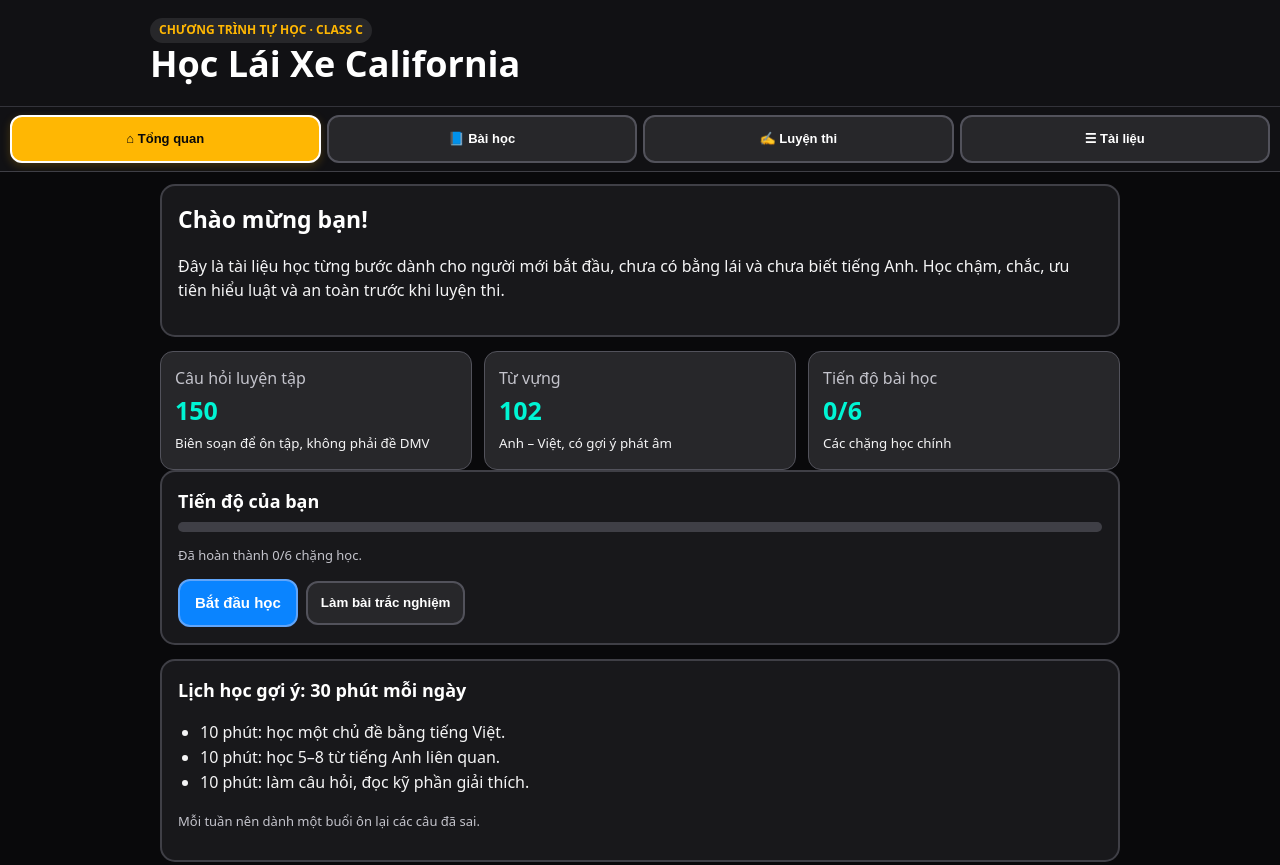
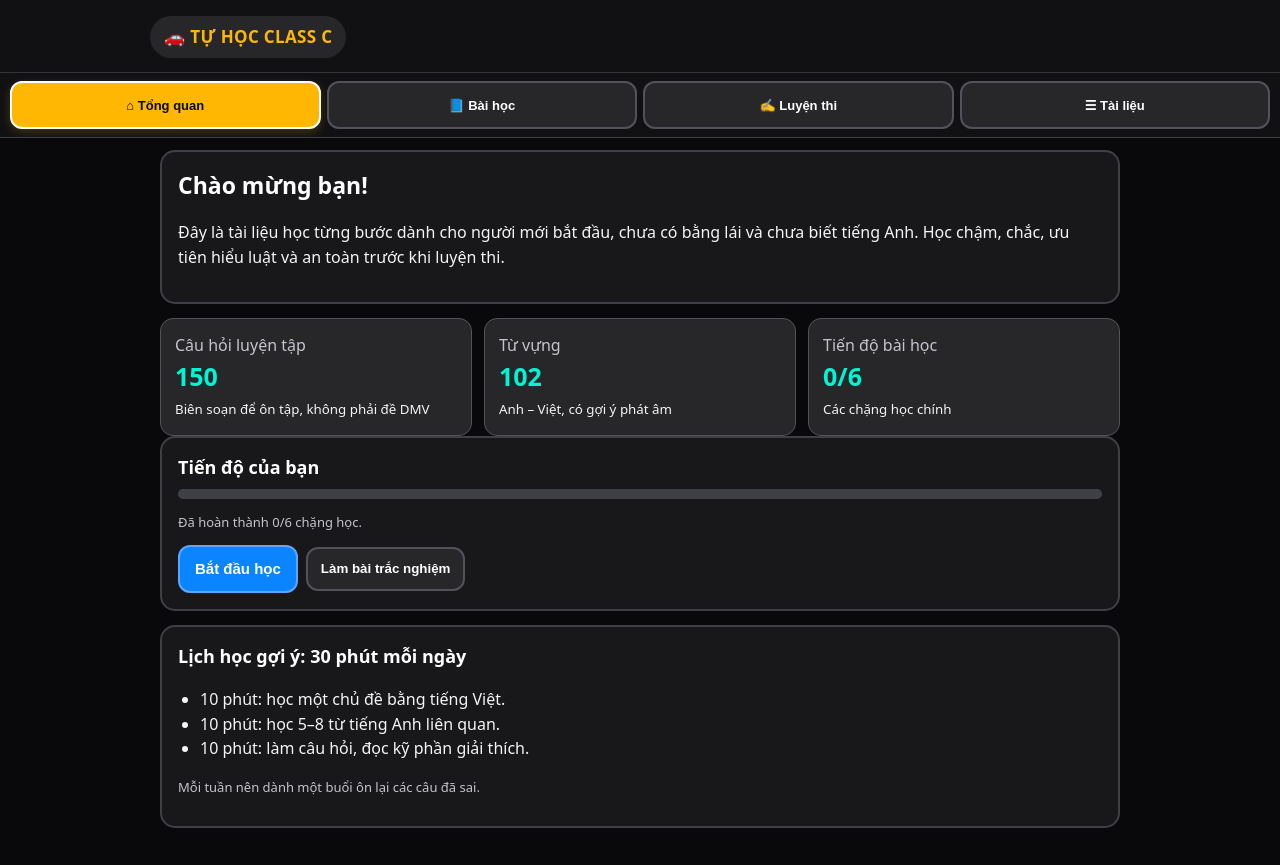
Before and after one commit to thanhleviet78/california-class-C, a plain HTML site: page index.html in a window 1280 px wide. Shown: the top 865 px of the page. Drawn offline with Linux system fonts and the light colour scheme.

Commit message:
Add files via upload

```diff
--- a/index.html
+++ b/index.html
@@ -21,7 +21,7 @@ h2{font-size:23px;margin:0 0 12px}h3{font-size:18px;margin:0 0 7px}.muted{color:
 button,.btn{cursor:pointer}.primary{background:var(--blue);color:white;border:0;border-radius:10px;padding:11px 15px;font-weight:700}.secondary{background:white;border:1px solid var(--line);color:var(--ink);border-radius:10px;padding:10px 13px;font-weight:650}
 input[type=search]{width:100%;padding:12px;border:1px solid var(--line);border-radius:10px;font:inherit;margin:8px 0 12px}
 .lesson{border:1px solid var(--line);padding:14px;border-radius:12px;margin:10px 0}.lesson.done{border-color:#80b99b;background:#f4fbf6}
-.tag{display:inline-block;border-radius:99px;background:#eaf2fa;color:#174d79;padding:3px 9px;font-size:12px;font-weight:700}
+.tag{display:inline-block;border-radius:99px;background:#eaf2fa;color:#174d79;padding:7px 13px;font-size:16px;font-weight:800;letter-spacing:.25px}
 .word{display:grid;grid-template-columns:1fr 1fr;gap:8px;padding:12px 0;border-bottom:1px solid var(--line)}.word b{display:block}.word small{color:var(--muted)}
 .question{font-size:18px;font-weight:750;margin:10px 0}.english{color:#42617e;font-style:italic;margin:5px 0 12px}
 .option{display:block;width:100%;text-align:left;padding:12px;border:1px solid var(--line);background:white;border-radius:10px;margin:8px 0;font:inherit}
@@ -37,7 +37,7 @@ a{color:#145e9a}ul{padding-left:22px}.notice{border-left:4px solid #d99a25;backg
 :root{--navy:#09090b;--blue:#0a84ff;--pale:#18181b;--ink:#f4f4f5;--muted:#b4b4bc;--line:#3f3f46;--green:#00d6b2;--bg:#09090b}
 body{background:#09090b;color:#f4f4f5;font-size:16px}
 header{background:#111114;padding:16px 16px 14px;border-bottom:1px solid #33333a}
-header .tag{background:#27272a!important;color:#ffb703!important}
+header .tag{background:#27272a!important;color:#ffb703!important;font-size:17px;padding:8px 14px;letter-spacing:.35px}
 header p{color:#d4d4d8}
 nav{background:#111114;border-bottom:1px solid #3f3f46;display:grid;grid-template-columns:repeat(4,minmax(0,1fr));gap:6px;padding:8px 10px}
 nav button{white-space:normal;min-height:48px;border:2px solid #52525b;background:#27272a;color:#fff;border-radius:12px;padding:8px 4px;font-size:13px;font-weight:800}
@@ -72,7 +72,7 @@ footer{color:#a1a1aa}
 .question>span,.english>span{flex:1 1 100%;min-width:0}
 .question .speech-btn,.english .speech-btn{flex:0 0 auto;align-self:flex-start;margin:3px 0 5px auto}
 .word>div{min-width:0}.word .vocab-speech{margin:6px 0 2px auto}
-@media(max-width:600px){header{padding:12px 13px}header h1{font-size:25px}.card{padding:12px}.lesson-fold{padding:0 11px}.word{gap:10px}.speech-btn{font-size:11px;padding:5px 7px;min-height:30px}}
+@media(max-width:600px){header{padding:12px 13px}header .tag{font-size:16px;padding:8px 13px}.card{padding:12px}.lesson-fold{padding:0 11px}.word{gap:10px}.speech-btn{font-size:11px;padding:5px 7px;min-height:30px}}
 
 /* Từ vựng: nút nghe nằm sát lề phải, điều hướng từng từ không cần vuốt dài */
 .word{align-items:start;gap:12px;padding:14px 0}
@@ -107,8 +107,7 @@ footer{color:#a1a1aa}
 @media(max-width:380px){.quiz-controls{gap:5px}.quiz-controls label{font-size:12px}.quiz-controls select{font-size:12px;padding:7px 5px}.quiz-controls #startQuiz{font-size:12px;padding:7px 8px}}
 </style></head>
 <body>
-<header><div class="wrap"><div class="tag" style="background:#dceeff;color:#174d79">CHƯƠNG TRÌNH TỰ HỌC · CLASS C</div>
-<h1>Học Lái Xe California</h1></div></header>
+<header><div class="wrap"><div class="tag" style="background:#dceeff;color:#174d79">🚗 TỰ HỌC CLASS C</div></div></header>
 
 <nav id="nav" aria-label="Điều hướng chính">
 <button class="active" data-tab="home">⌂ Tổng quan</button><button data-tab="learn">📘 Bài học</button><button data-tab="quiz">✍️ Luyện thi</button><button data-tab="resources">☰ Tài liệu</button>
```
